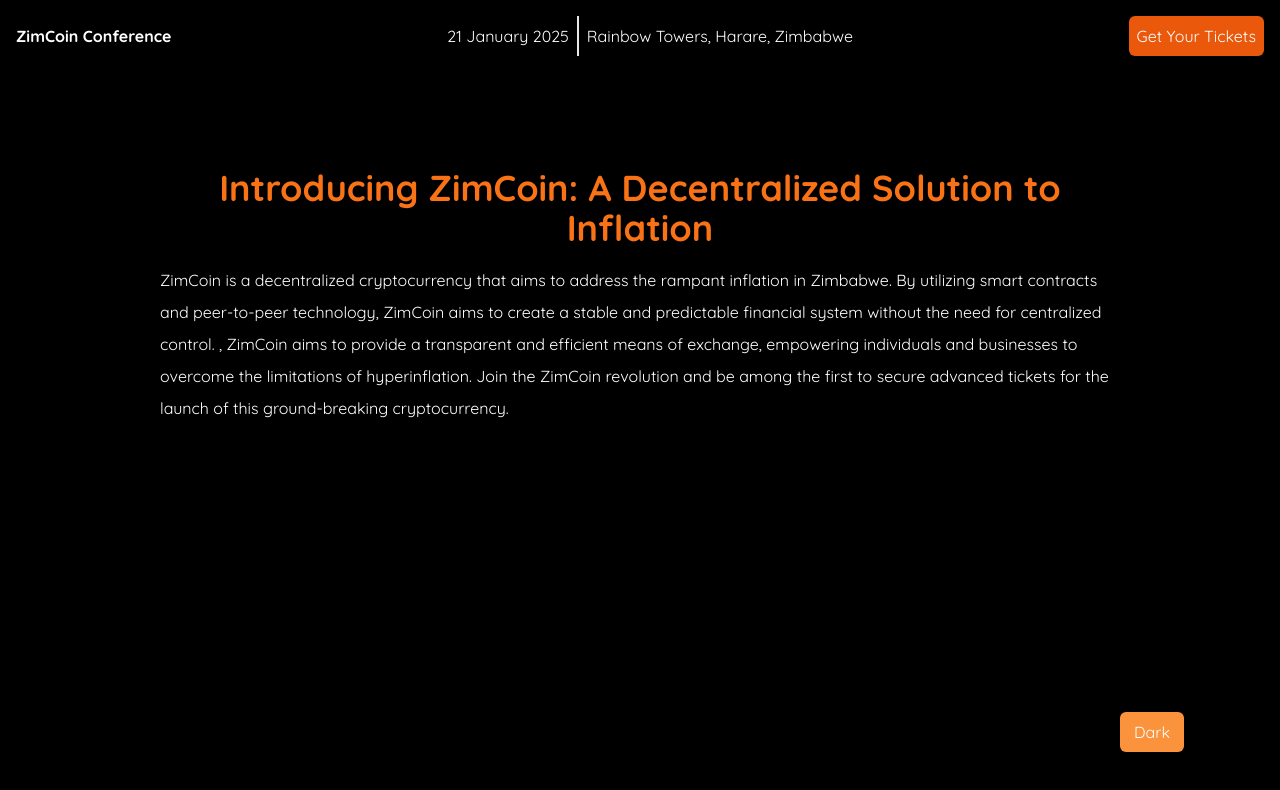
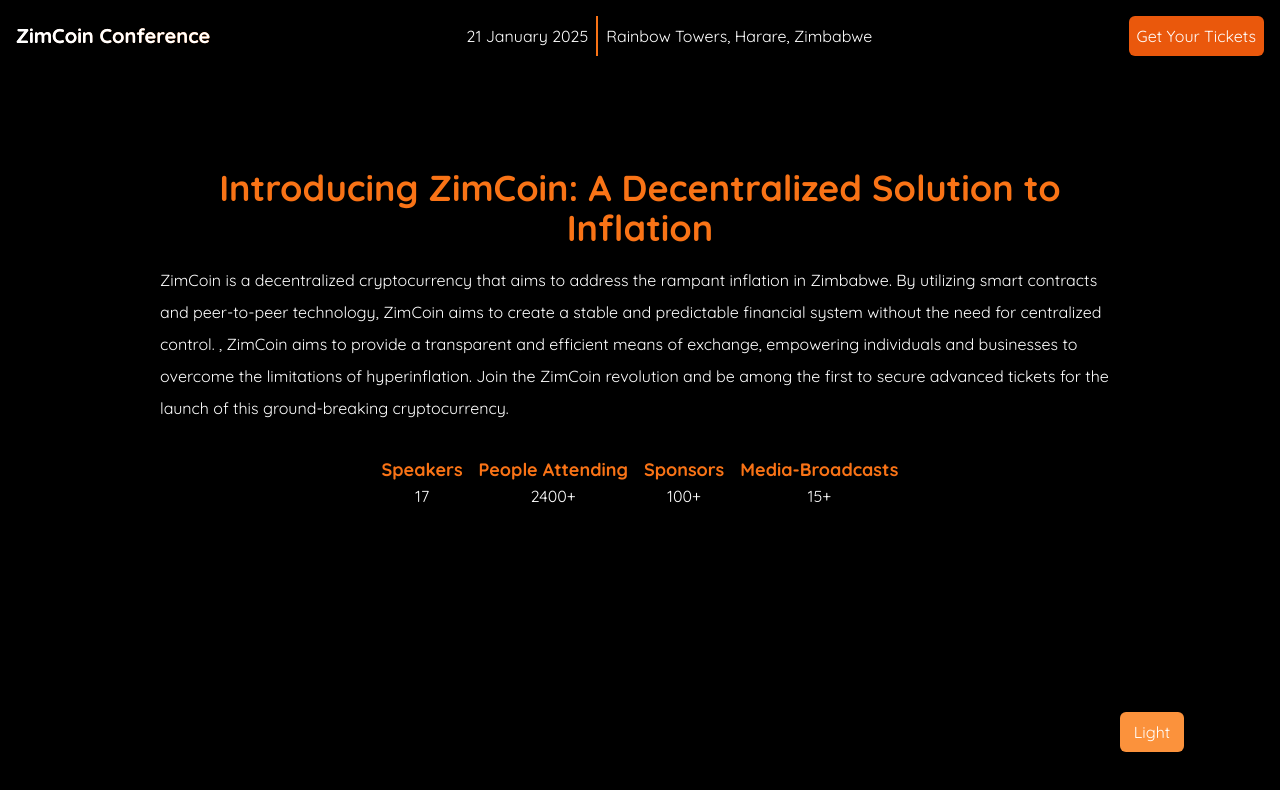
Before and after one commit to buheracoupe/crypto-launch-darkmode-toggler-react, a React (Create React App) app: page / in a window 1280 px wide. Shown: the top 790 px of the page. Built offline with nearby package versions, Linux system fonts and the light colour scheme.

Commit message:
add information section for the token launch

```diff
--- a/public/index.html
+++ b/public/index.html
@@ -24,7 +24,7 @@
       work correctly both with client-side routing and a non-root public URL.
       Learn how to configure a non-root public URL by running `npm run build`.
     -->
-    <title>React App</title>
+    <title>ZimCoin Ticket-Sale</title>
   </head>
   <body class="dark">
     <noscript>You need to enable JavaScript to run this app.</noscript>
--- a/src/App.js
+++ b/src/App.js
@@ -14,7 +14,8 @@
     <div className="App dark:bg-black h-lvh overflow-hidden font-Quicksand">
       <Header />
       <Content />
-      <button onClick={changeMode} className='bg-black dark:bg-orange-400 dark:text-white p-2 hover:bg-slate-600 text-orange-500 w-16 rounded-md absolute bottom-4 right-8 md:bottom-12 md:right-24'>Dark</button>
+      <button onClick={changeMode} className='bg-black dark:bg-orange-400 dark:text-white p-2 hover:bg-slate-600
+       text-orange-500 w-16 rounded-md absolute bottom-4 right-8 md:bottom-12 md:right-24'>{isDarkMode? "Dark" : "Light"}</button>
     </div>
   );
 }
--- a/src/components/Content.jsx
+++ b/src/components/Content.jsx
@@ -2,7 +2,7 @@
 
 function Content() {
   return (
-    <div className="content-wrapper p-20 md:px-40">
+    <div className="content-wrapper flex flex-col p-20 md:px-40">
 <div className="content-container">
     <h1 className='m-4 text-4xl text-center dark:text-orange-500 font-bold'> Introducing ZimCoin: A Decentralized Solution to Inflation</h1>
     <p className='leading-8 dark:text-white'>ZimCoin is a decentralized cryptocurrency that aims to address the rampant inflation in Zimbabwe.
@@ -10,11 +10,23 @@
          predictable financial system without the need for centralized control. , ZimCoin aims to provide a transparent and efficient means of exchange, empowering individuals and businesses to overcome the limitations of hyperinflation.
          Join the ZimCoin revolution and be among the first to secure advanced tickets for the launch of this ground-breaking cryptocurrency.</p>
 </div>
-<div className="info-section">
-    <div></div>
-    <div></div>
-    <div></div>
-    <div></div>
+<div className="info-section mx-auto mt-8 flex dark:text-white gap-4">
+    <div className='speakers flex flex-col items-center '>
+        <p className='text-lg dark:text-orange-500 font-bold'>Speakers</p>
+        <p>17</p>
+    </div>
+    <div className='flex flex-col items-center'>
+        <p className='text-lg dark:text-orange-500 font-bold'>People Attending</p>
+        <p>2400+</p>
+    </div>
+    <div className='flex flex-col items-center'>
+        <p className='text-lg dark:text-orange-500 font-bold'>Sponsors</p>
+        <p>100+</p>
+    </div>
+    <div className='flex flex-col items-center'>
+        <p className='text-lg dark:text-orange-500 font-bold'>Media-Broadcasts</p>
+        <p>15+</p>
+    </div>
 </div>
 </div>
   )
--- a/src/components/Header.jsx
+++ b/src/components/Header.jsx
@@ -3,8 +3,8 @@
 function Header() {
   return (
     <div className="header text-black flex gap-4 m-4 justify-between items-center">
-<h1 className='font-bold dark:text-white'>ZimCoin Conference</h1>
-<div className="date-container dark:text-white  flex items-center divide-x-2">
+<h1 className='font-bold dark:text-white text-xl bg-gradient-to-r from-black inline-block text-transparent dark:bg-gradient-to-r dark:from-white dark:to-orange-500 dark:bg-clip-text dark:text-transparent  bg-clip-text to-orange-500 '>ZimCoin Conference</h1>
+<div className="date-container dark:text-white  flex items-center dark:divide-orange-500 divide-x-2">
     <p className='p-2'>  21 January 2025</p>
     <p className='p-2'>Rainbow Towers, Harare, Zimbabwe</p>
 </div>
```
